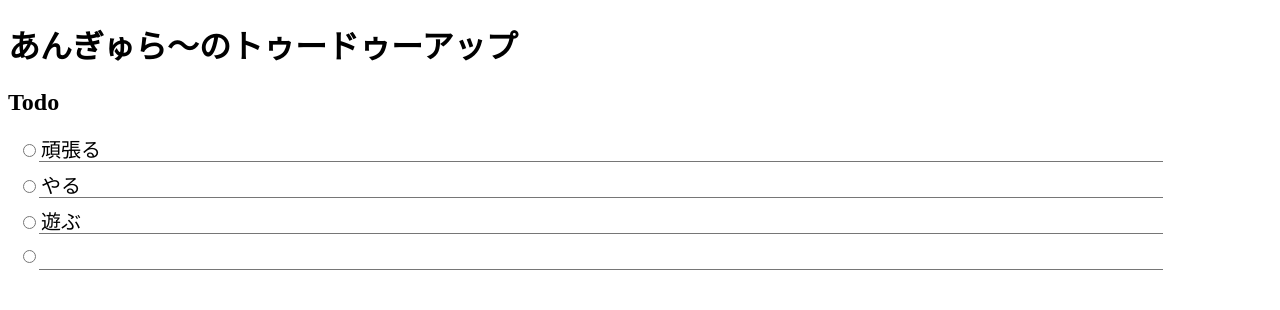
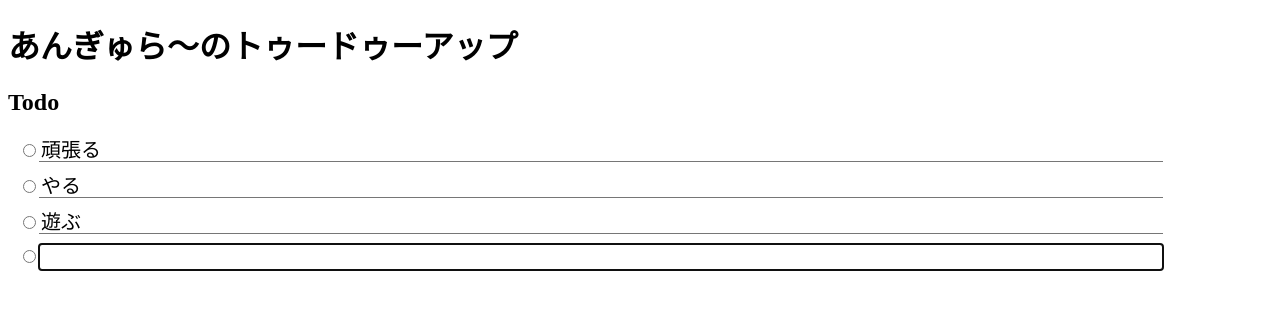
Before and after one commit to hirosehy/todoAppAngular, an Angular app: page / in a window 1280 px wide. Shown: the top 310 px of the page. Built offline with nearby package versions, Linux system fonts and the light colour scheme.

Commit message:
update: autofocus 追加

```diff
--- a/src/app/app.module.ts
+++ b/src/app/app.module.ts
@@ -5,11 +5,13 @@ import { FormsModule } from '@angular/forms'
 import { AppRoutingModule } from './app-routing.module';
 import { AppComponent } from './app.component';
 import { TodosComponent } from './todos/todos.component';
+import { AutofocusDirective } from './autofocus.directive';
 
 @NgModule({
   declarations: [
     AppComponent,
-    TodosComponent
+    TodosComponent,
+    AutofocusDirective
   ],
   imports: [
     BrowserModule,
--- /dev/null
+++ b/src/app/autofocus.directive.ts
@@ -0,0 +1,14 @@
+import { Directive, ElementRef, OnInit } from '@angular/core';
+
+@Directive({
+  selector: '[appAutofocus]'
+})
+export class AutofocusDirective implements OnInit {
+
+  constructor(private el: ElementRef) { }
+
+  ngOnInit() {
+    this.el.nativeElement.focus()
+  }
+
+}
--- a/src/app/todos/todos.component.html
+++ b/src/app/todos/todos.component.html
@@ -9,7 +9,7 @@
   <li>
     <div class="input-todo">
       <input type="radio" />
-      <input type="text"/>
+      <input type="text" appAutofocus />
     </div>
   </li>
 </ul>
```
Also changed, not shown: 1 other file (tests, documents, lock files or other folders).
